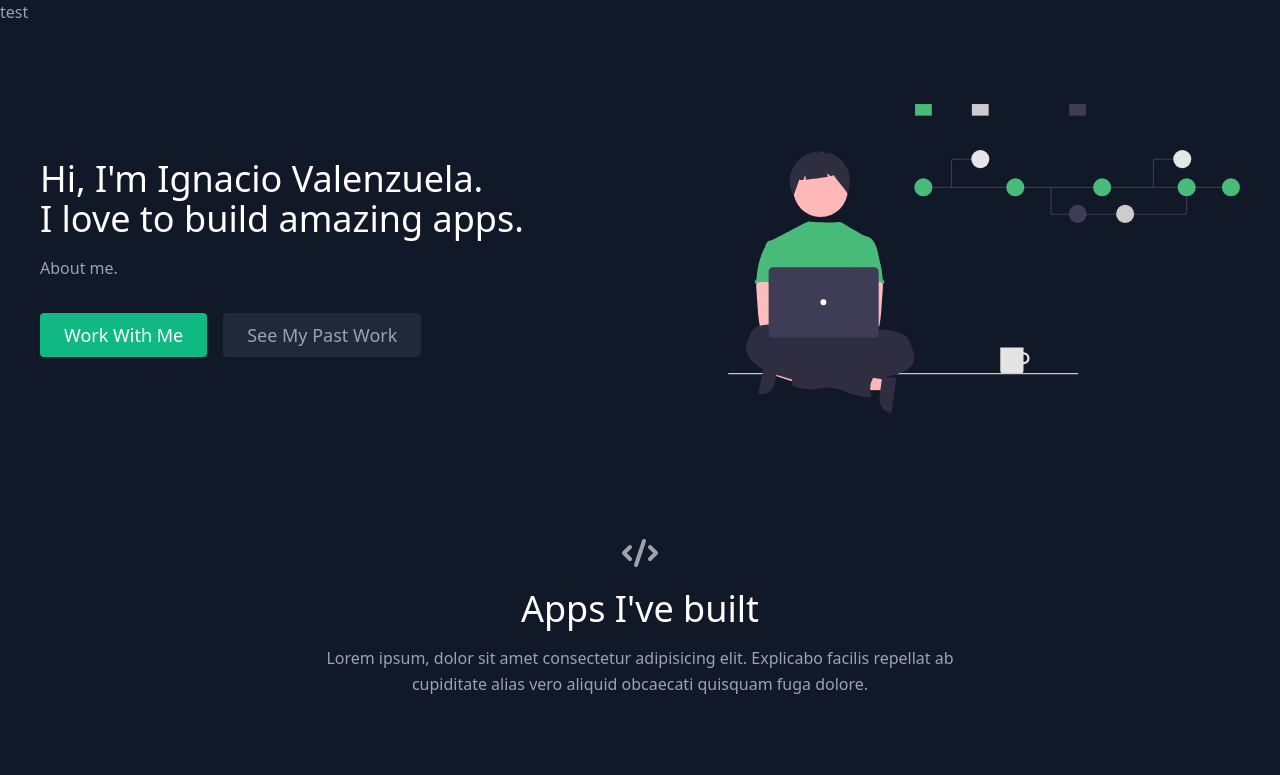
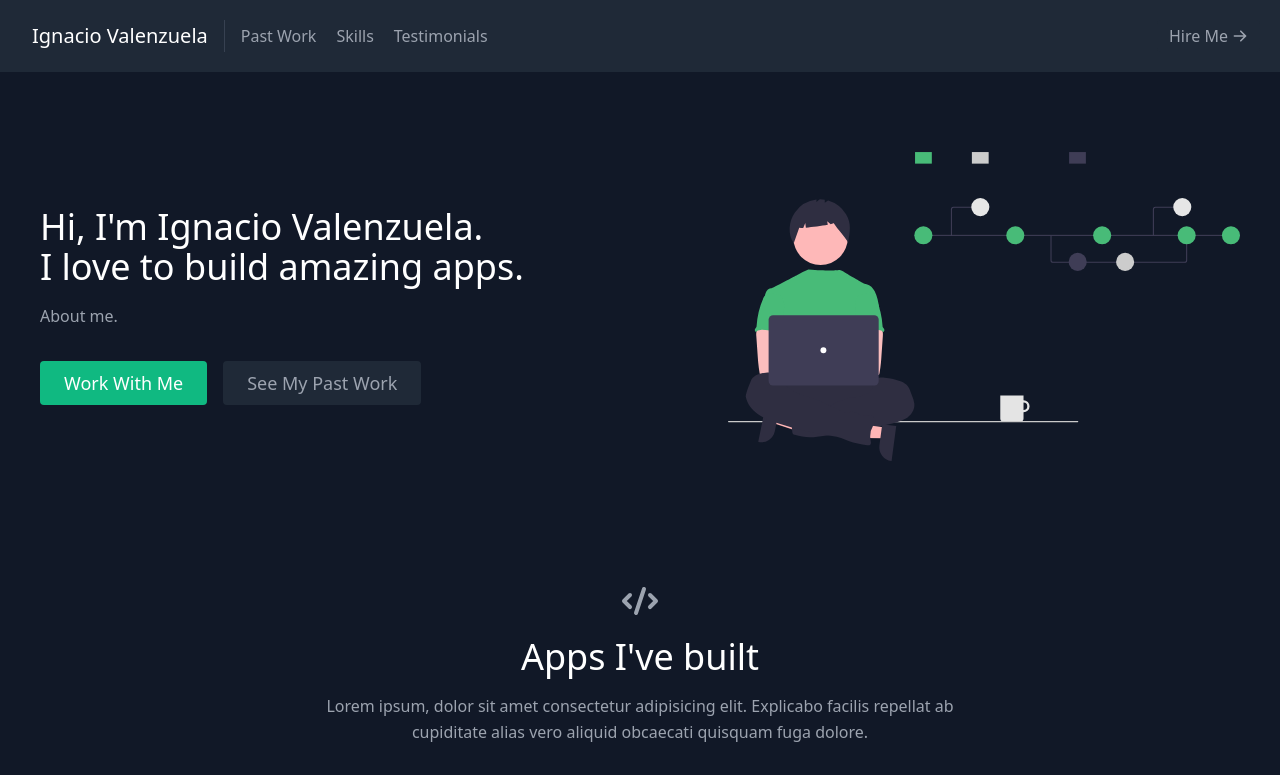
Before and after one commit to ivalenzuela1/Portfolio, a React (Create React App) app in the folder my-portfolio/: page / in a window 1280 px wide. Shown: the top 775 px of the page. Built offline with nearby package versions, Linux system fonts and the light colour scheme.

Commit message:
add Navbar

```diff
--- a/my-portfolio/src/components/Navbar.js
+++ b/my-portfolio/src/components/Navbar.js
@@ -1,3 +1,36 @@
+// src/components/Navbar.js
+
+import { ArrowRightIcon } from "@heroicons/react/solid";
+import React from "react";
+
 export default function Navbar() {
-  return "test";
+  return (
+    <header className="bg-gray-800 md:sticky top-0 z-10">
+      <div className="container mx-auto flex flex-wrap p-5 flex-col md:flex-row items-center">
+        <a className="title-font font-medium text-white mb-4 md:mb-0">
+          <a href="#about" className="ml-3 text-xl">
+            Ignacio Valenzuela
+          </a>
+        </a>
+        <nav className="md:mr-auto md:ml-4 md:py-1 md:pl-4 md:border-l md:border-gray-700	flex flex-wrap items-center text-base justify-center">
+          <a href="#projects" className="mr-5 hover:text-white">
+            Past Work
+          </a>
+          <a href="#skills" className="mr-5 hover:text-white">
+            Skills
+          </a>
+          <a href="#testimonials" className="mr-5 hover:text-white">
+            Testimonials
+          </a>
+        </nav>
+        <a
+          href="#contact"
+          className="inline-flex items-center bg-gray-800 border-0 py-1 px-3 focus:outline-none hover:bg-gray-700 rounded text-base mt-4 md:mt-0"
+        >
+          Hire Me
+          <ArrowRightIcon className="w-4 h-4 ml-1" />
+        </a>
+      </div>
+    </header>
+  );
 }
```
